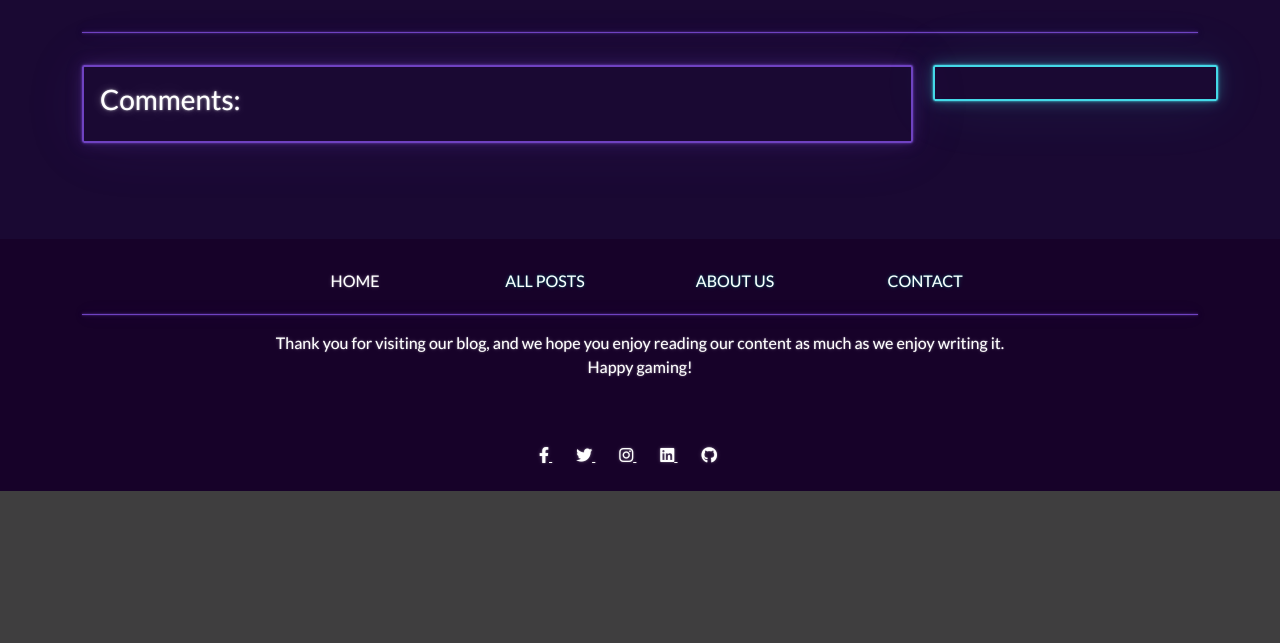
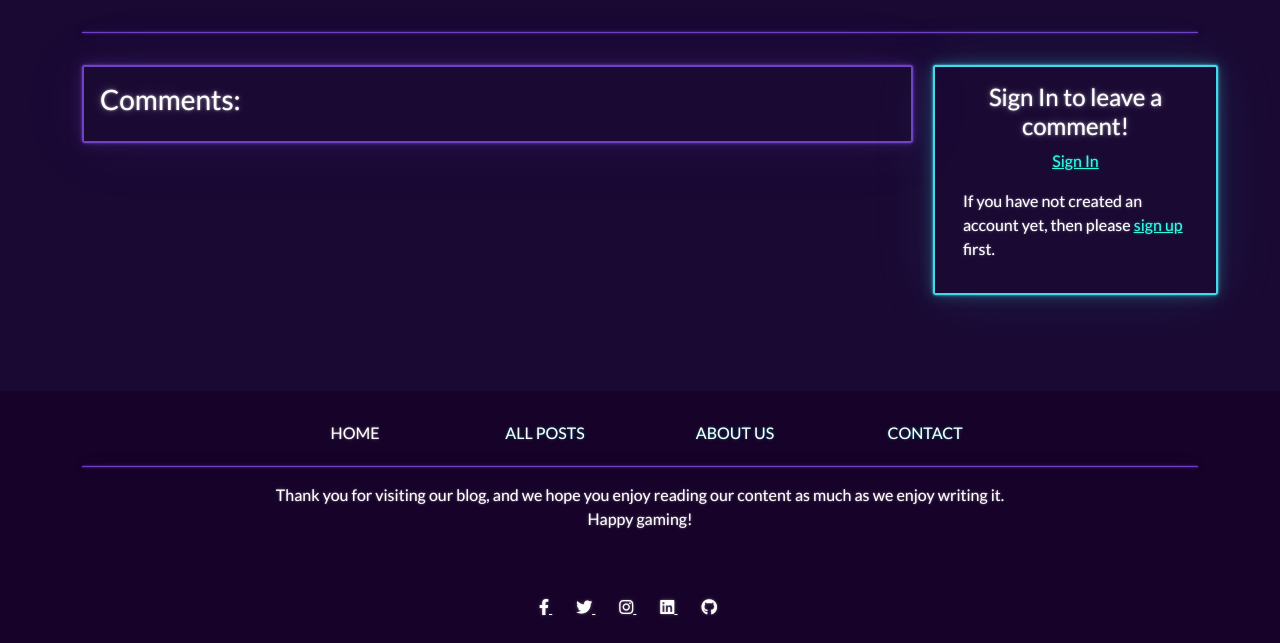
Before and after one commit to mich1991/Nerd_Cave, a Django app: template templates/blog/post_detail.html in a window 1280 px wide. Shown: the part 520-1163 px from the top of the page. Before the commit the page ends 1011 px from the top, so only its background shows below. Run offline with Django 4.2, Linux system fonts and the light colour scheme; the template is opened without the code that fills it, so the values that code supplies are empty; some libraries are stand-ins or nearby versions.

Commit message:
Restrict commenting for only log in users

```diff
--- a/templates/blog/post_detail.html
+++ b/templates/blog/post_detail.html
@@ -59,6 +59,10 @@
                             {% csrf_token %}
                             <button type="submit" class="btn btn-secondary mt-3">Submit</button>
                         </form>
+                        {% else %}
+                            <h4 class="text-center">Sign In to leave a comment!</h4>
+                            <p class="text-center"><a href="{% url 'account_login' %}">Sign In</a></p>
+                            <p>If you have not created an account yet, then please <a href="{% url 'account_signup' %}">sign up</a> first.</p>
                         {% endif %}
                     </div>
                 </div>
```
